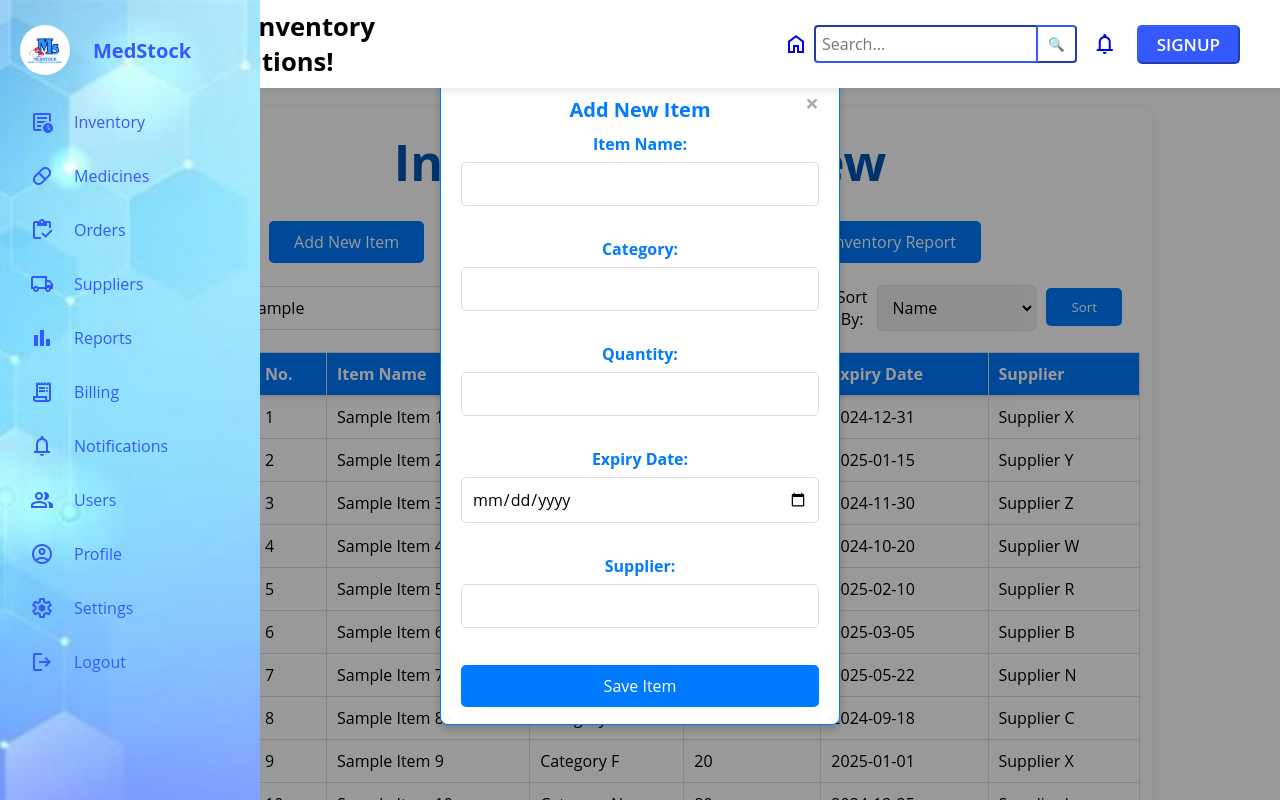
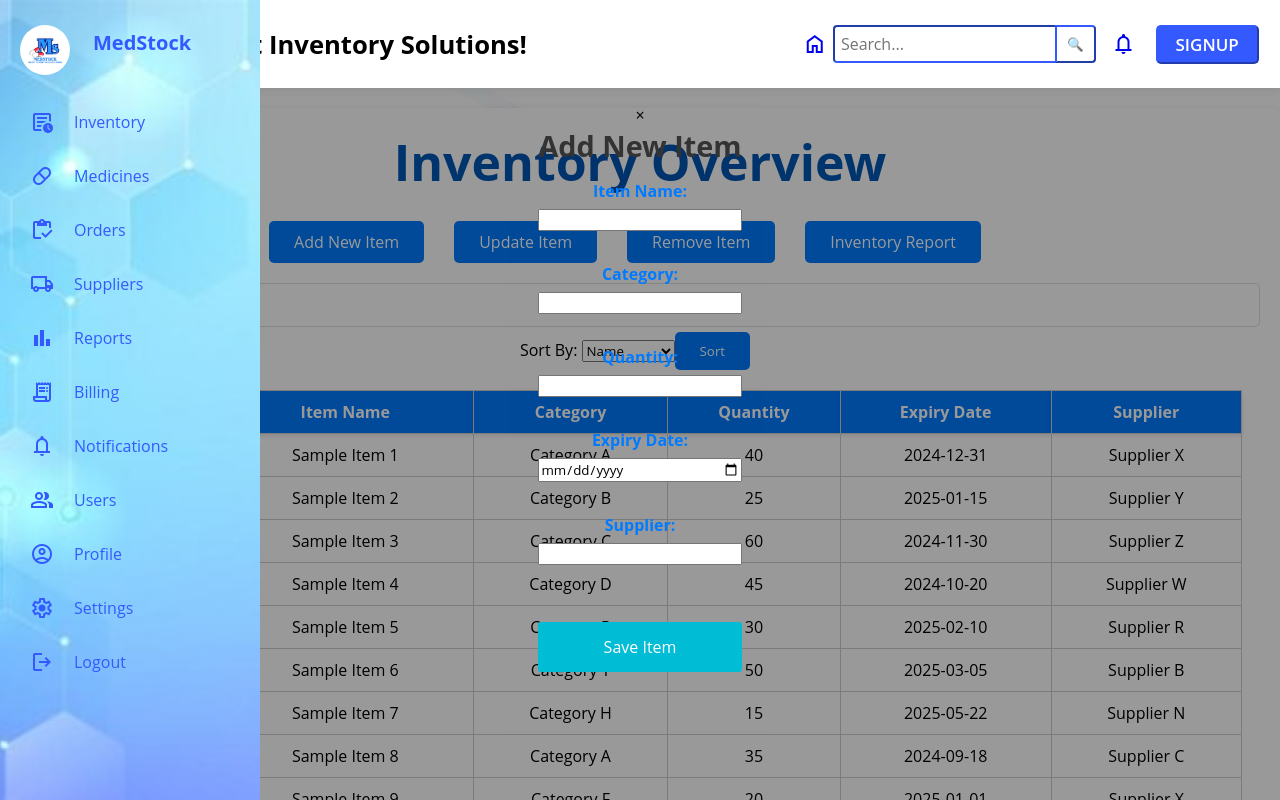
Before and after one commit to dnm10/New-MedStock, a React (Create React App) app in the folder medstock-app/: page /Inventory in a window 1280 px wide. Both pictures are taken after typing "Sample" into the empty fields and a click on the button "Add New Item". Shown: the top 800 px of the page. Built offline with nearby package versions, Linux system fonts and the light colour scheme.

Commit message:
Corrected all the CSS

```diff
--- a/medstock-app/src/App.js
+++ b/medstock-app/src/App.js
@@ -2,9 +2,10 @@ import React from 'react';
 import Header from './Components/Header';
 import Notifications from "./Components/Notifications";
 import FormPopup from './Components/FormPopup';
-import Sidebar from './Components/Sidebar';
+import SideBar from './Components/SideBar';
 import Home from './Components/Home';
 import Inventory from './Components/Inventory';
+import Billing from './Components/Billing';
 import './App.css';
 import {
   BrowserRouter as Router,
@@ -20,15 +21,13 @@ function App() {
 
       <Routes>
         <Route path="/" element={<Home/>} />
+        <Route path="/Notifications" element={<Notifications />} />
+        <Route exact path="/Inventory" element={<Inventory/>}/>
+        <Route path="/Billing" element={<Billing/>}/>
       </Routes>
-      <Routes>
-        <Route path="/Notifications" element={<Notifications />} />
-      </Routes>
+
       <FormPopup />
-      <Sidebar />
-      <Routes>
-        <Route exact path="/Inventory" element={<Inventory/>}/>
-      </Routes>
+      <SideBar />
       </Router>
     </div>
   );
--- a/medstock-app/src/Components/Billing.js
+++ b/medstock-app/src/Components/Billing.js
@@ -1,6 +1,7 @@
 import React, { useState } from 'react';
+import styles from './Billing.module.css';
 import '../App.css';
-import './Billing.css';
+
 
 const Billing = () => {
   const [billItems, setBillItems] = useState([]);
@@ -78,7 +79,7 @@ const Billing = () => {
   };
 
   return (
-    <div className="container">
+    <div className={styles.Billing}>
       <header>
         <h1>MedStock Billing System</h1>
       </header>
--- a/medstock-app/src/Components/Billing.css
+++ b/medstock-app/src/Components/Billing.module.css
@@ -1,19 +1,5 @@
-/* Reset styles for all elements */
-* {
-    box-sizing: border-box;
-    margin: 0;
-    padding: 0;
-}
-
-/* Body styles */
-body {
-    font-family: 'Arial', sans-serif;
-    background-color: #e9f4ff;
-    padding: 20px;
-}
-
 /* Main container styles */
-.container {
+.Billing {
     max-width: 800px;
     margin: 0 auto;
     background-color: #fff;
@@ -28,7 +14,7 @@ header {
     margin-bottom: 20px;
 }
 
-h1 {
+.Billing h1 {
     color: #007BFF;
     font-size: 2.5rem;
     margin-bottom: 10px;
@@ -62,7 +48,7 @@ h2 {
 }
 
 /* Input field styles */
-input[type="text"], input[type="number"] {
+.Billing input[type="text"], .Billing input[type="number"] {
     width: 100%;
     padding: 10px;
     border: 1px solid #ccc;
@@ -71,12 +57,13 @@ input[type="text"], input[type="number"] {
     transition: border-color 0.3s;
 }
 
-input[type="text"]:focus, input[type="number"]:focus {
+.Billing input[type="text"]:focus, .Billing input[type="number"]:focus {
     border-color: #007BFF;
 }
 
+
 /* Button styles */
-button {
+.Billing button {
     width: 100%;
     padding: 10px;
     background-color: #007BFF;
@@ -88,7 +75,7 @@ button {
     transition: background-color 0.3s, transform 0.3s;
 }
 
-button:hover {
+.Billing button:hover {
     background-color: #0056b3;
     transform: translateY(-3px);
 }
--- a/medstock-app/src/Components/Header.css
+++ b/medstock-app/src/Components/Header.css
@@ -21,6 +21,7 @@ header {
   font-size: 1.6rem;
   font-weight: bold;
   margin-left: 80px;
+  white-space: nowrap;
 }
 
 .container-fluid {
@@ -33,7 +34,7 @@ header {
 .home-link {
   margin-right: 6px;
   margin-bottom: 3px;
-  margin-left: 353px;
+  margin-left: 276px;
   margin-top: 7px;
 }
 
--- a/medstock-app/src/Components/Inventory.js
+++ b/medstock-app/src/Components/Inventory.js
@@ -1,5 +1,5 @@
 import React, { useState } from 'react';
-import './Inventory.css';
+import styles from './Inventory.module.css';
 
 export default function Inventory() {
   const [inventory, setInventory] = useState([
@@ -15,7 +15,6 @@ export default function Inventory() {
     { id: 10, name: 'Sample Item 10', category: 'Category N', quantity: 80, expiryDate: '2024-12-25', supplier: 'Supplier L' },
     { id: 11, name: 'Sample Item 11', category: 'Category E', quantity: 55, expiryDate: '2025-04-10', supplier: 'Supplier Z' },
     { id: 12, name: 'Sample Item 12', category: 'Category G', quantity: 70, expiryDate: '2024-11-05', supplier: 'Supplier W' },
-
   ]);
 
   const [filteredInventory, setFilteredInventory] = useState(inventory);
@@ -61,10 +60,11 @@ export default function Inventory() {
     const query = document.getElementById('searchBox').value.toLowerCase();
     const filteredItems = inventory.filter(item =>
       Object.values(item)
-        .join(' ')
-        .toLowerCase()
-        .includes(query)
+          .map(value => String(value).toLowerCase())
+          .join(' ')
+          .includes(query)
     );
+
     setFilteredInventory(filteredItems);
   };
 
@@ -76,7 +76,8 @@ export default function Inventory() {
       } else if (sortBy === 'expiryDate') {
         return new Date(a[sortBy]) - new Date(b[sortBy]);
       } else {
-        return a[sortBy].localeCompare(b[sortBy]);
+        return String(a[sortBy]).localeCompare(String(b[sortBy]));
+
       }
     });
     setFilteredInventory(sortedInventory);
@@ -84,17 +85,17 @@ export default function Inventory() {
 
   return (
     <>
-      <div className="container">
+      <div className={styles.inventory}>
         <h1>Inventory Overview</h1>
-        <div className="controls">
+        <div className={styles.controls}>
           <button id="addItemBtn" onClick={handleAddItem}>Add New Item</button>
           <button id="updateItemBtn">Update Item</button>
           <button id="removeItemBtn">Remove Item</button>
           <button id="reportBtn">Inventory Report</button>
         </div>
 
-        <div className="top-row">
-          <div className="search-sort">
+        <div className={styles.topRow}>
+          <div className={styles.searchSort}>
             <input
               type="text"
               id="searchBox"
@@ -102,7 +103,7 @@ export default function Inventory() {
               onChange={handleSearch}
             />
           </div>
-          <div className="sort-options">
+          <div className={styles.sortOptions}>
             <label>Sort By: </label>
             <select id="sortOptions">
               <option value="name">Name</option>
@@ -143,9 +144,9 @@ export default function Inventory() {
 
       {/* Add Item Modal */}
       {showAddModal && (
-        <div className="modal">
-          <div className="modal-content">
-            <span className="close-btn" onClick={closeAddModal}>&times;</span>
+        <div className={styles.modal}>
+          <div className={styles.modalContent}>
+            <span className={styles.closeBtn} onClick={closeAddModal}>&times;</span>
             <h2>Add New Item</h2>
             <form id="addItemForm" onSubmit={handleSaveItem}>
               <label htmlFor="name">Item Name:</label>
--- a/medstock-app/src/Components/Inventory.css
+++ b/medstock-app/src/Components/Inventory.module.css
@@ -1,4 +1,4 @@
-.container {
+.inventory {
     max-width: 2100px;
     margin: auto;
     background: white;
@@ -7,14 +7,14 @@
     box-shadow: 0 2px 10px rgba(0, 0, 0, 0.1);
 }
 
-h1 {
+.inventory h1 {
     color: #0056b3;
     text-align: center;
     font-size: 50px;
     margin-bottom: 20px;
 }
 
-.controls button, .sort-options button, table td button, form button[type="submit"], #confirmRemoveBtn, #cancelRemoveBtn {
+.inventory button {
     background-color: #007bff;
     color: white;
     border: none;
@@ -25,9 +25,10 @@ h1 {
     transition: background-color 0.3s ease;
 }
 
-.controls button:hover, .sort-options button:hover, table td button:hover, form button[type="submit"]:hover, #confirmRemoveBtn:hover, #cancelRemoveBtn:hover {
+.inventory button:hover {
     background-color: #0056b3;
 }
+
 
 .controls {
     margin: 20px 0;
@@ -64,7 +65,7 @@ h1 {
   .sort-options #sortBtn{
     margin-bottom: 6px;
   }
-.search-sort input, .sort-options select, form input[type="text"], form input[type="number"], form input[type="date"], form input[type="file"], #removeItemDropdown, select {
+  .inventory input[type="text"], .inventory input[type="number"], .inventory input[type="date"], .inventory input[type="file"] {
     width: 100%;
     padding: 10px;
     border: 1px solid #ddd;
@@ -73,7 +74,7 @@ h1 {
     font-size: 16px;
 }
 
-.search-sort input:focus, .sort-options select:focus, form input[type="text"]:focus, form input[type="number"]:focus, form input[type="date"]:focus, form input[type="file"]:focus, #removeItemDropdown:focus, select:focus {
+.inventory input[type="text"]:focus, .inventory input[type="number"]:focus, .inventory input[type="date"]:focus, .inventory input[type="file"]:focus {
     outline: none;
     box-shadow: 0 0 5px rgba(0, 123, 255, 0.5);
 }
--- a/medstock-app/src/Components/Sidebar.css
+++ b/medstock-app/src/Components/Sidebar.css
@@ -1,3 +1,4 @@
+/* Sidebar styles */
 .sidebar {
     position: fixed;
     top: 0;
@@ -14,6 +15,7 @@
     transition: width 0.4s ease;
     z-index: 10;
 }
+
 
 .sidebar:hover {
     width: 260px;
@@ -36,6 +38,7 @@
     font-weight: 600;
     white-space: nowrap;
 }
+
 
 .sidebar-links {
     list-style: none;
@@ -62,6 +65,21 @@
     border-radius: 4px;
 }
 
-.sidebar-expanded header {
-    padding-left: 260px;
+.content {
+    margin-left: 85px;
+    transition: margin-left 0.4s ease;
 }
+
+.sidebar:hover + .content {
+    margin-left: 260px;
+}
+
+
+body {
+    overflow-x: hidden;
+}
+
+
+header {
+    padding-left: 85px;
+}
--- a/medstock-app/src/Components/Sidebar.js
+++ b/medstock-app/src/Components/Sidebar.js
@@ -1,6 +1,6 @@
 import React, {useState} from 'react';
 import '../App.css';
-import './Sidebar.css';
+import './SideBar.css';
 import mslogo from '../Assets/mslogo.png';
 import { Link } from 'react-router-dom';
 
@@ -18,7 +18,8 @@ function Sidebar() {
   };
 
   return (
-    <aside className="sidebar" >
+    <aside className={`sidebar ${isExpanded ? 'expanded' : ''}`}
+    onMouseEnter={handleMouseEnter} onMouseLeave={handleMouseLeave}>
       <div className="sidebar-header">
         <img src={mslogo} alt="mslogo" />
         <h2><b>MedStock</b></h2>
@@ -28,23 +29,23 @@ function Sidebar() {
 
         <li><Link to="/Medicine"><span className="material-symbols-outlined">pill</span>Medicines</Link></li>
 
-        <li><a href="orders.html"><span className="material-symbols-outlined"> inventory </span>Orders</a></li>
+        <li><Link to="orders.html"><span className="material-symbols-outlined"> inventory </span>Orders</Link></li>
 
         <li><i className="fa-sharp fa-light fa-file-chart-pie"></i><a href="suppliers.html"><span className="material-symbols-outlined"> local_shipping </span>Suppliers</a></li>
 
-        <li><a href="reports.html"><span className="material-symbols-outlined"> bar_chart </span>Reports</a></li>
+        <li><Link to="reports.html"><span className="material-symbols-outlined"> bar_chart </span>Reports</Link></li>
 
-        <li><a href="../Billing/billing.html"><span className="material-symbols-outlined"> receipt_long </span>Billing</a></li>
+        <li><Link to="/Billing"><span className="material-symbols-outlined"> receipt_long </span>Billing</Link></li>
 
-        <li><a href="notifications.html"><span className="material-symbols-outlined"> notifications </span>Notifications</a></li>
+        <li><Link to="notifications.html"><span className="material-symbols-outlined"> notifications </span>Notifications</Link></li>
 
-        <li><a href="users.html"><span className="material-symbols-outlined"> group </span>Users</a></li>
+        <li><Link to="users.html"><span className="material-symbols-outlined"> group </span>Users</Link></li>
 
-        <li><a href="profile.html"><span className="material-symbols-outlined"> account_circle </span>Profile</a></li>
+        <li><Link to="profile.html"><span className="material-symbols-outlined"> account_circle </span>Profile</Link></li>
 
-        <li><a href="settings.html"><span className="material-symbols-outlined"> settings </span>Settings</a></li>
+        <li><Link to="settings.html"><span className="material-symbols-outlined"> settings </span>Settings</Link></li>
 
-        <li><a href="logout.html"><span className="material-symbols-outlined"> logout </span>Logout</a></li>
+        <li><Link to="logout.html"><span className="material-symbols-outlined"> logout </span>Logout</Link></li>
       </ul>
     </aside>
   );
```
